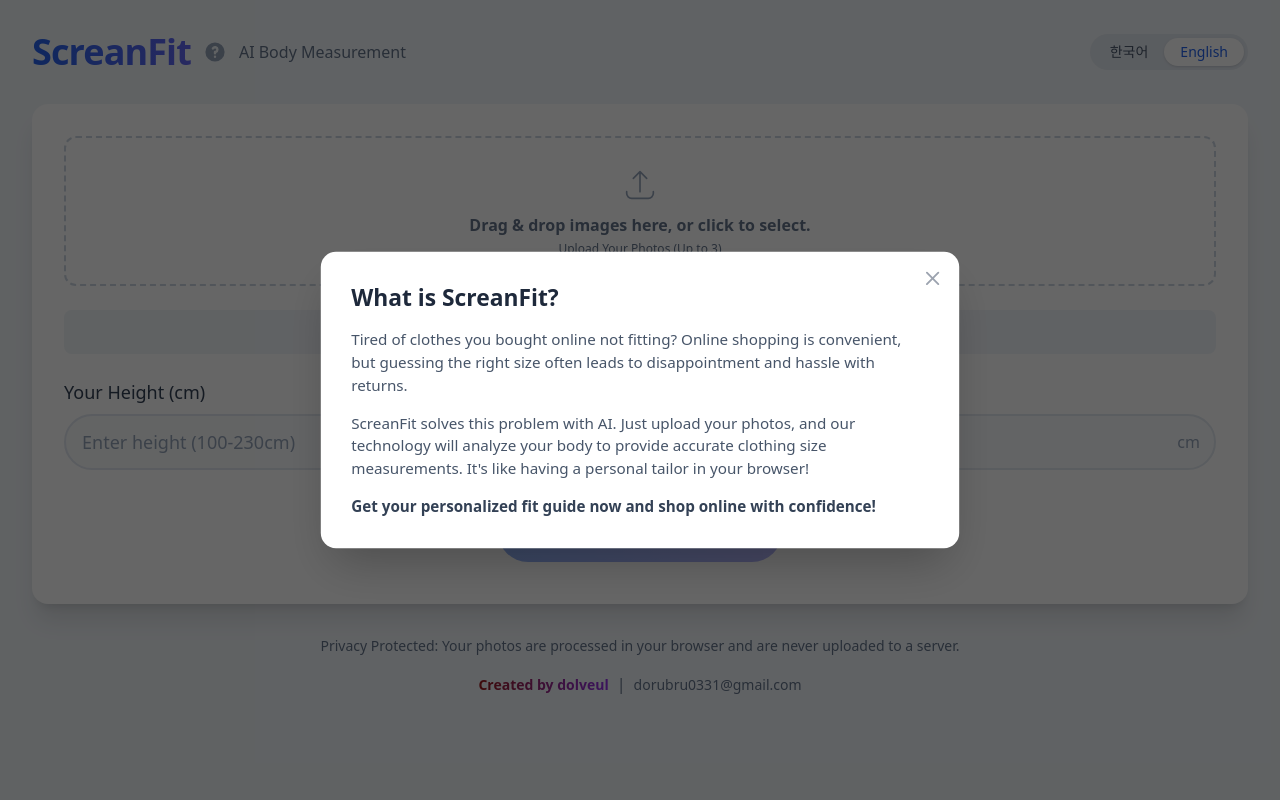
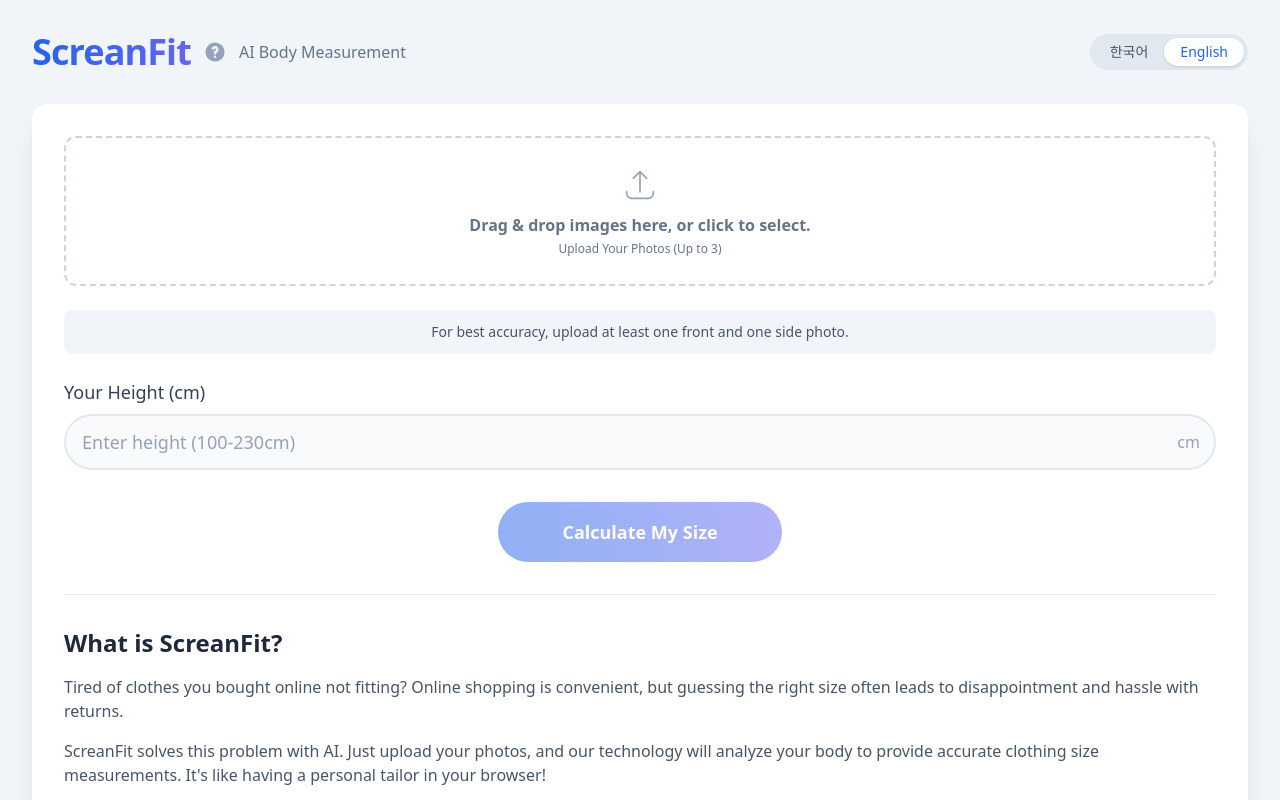
Before and after one commit to EveNight-Lab/screenfit, a React (Create React App) app: page / in a window 1280 px wide. Both pictures are taken after a click on the button "What is ScreanFit?". Shown: the top 800 px of the page. Built offline with nearby package versions, Linux system fonts and the light colour scheme; what @mediapipe/pose would draw is missing.

Commit message:
자동광고 도전

```diff
--- a/src/App.js
+++ b/src/App.js
@@ -3,7 +3,7 @@
 import Uploader from './components/Uploader';
 import ResultDisplay from './components/ResultDisplay';
 import { calculateBodyMeasurements } from './utils/measurement';
-import AdPlaceholder from './components/AdPlaceholder';
+import HelpSection from './components/HelpSection';
 
 function App() {
   const { t, i18n } = useTranslation();
@@ -32,7 +32,7 @@
 
   const [state, dispatch] = useReducer(reducer, initialState);
   const { measurements, error, isLoading, processedImages } = state;
-  const [isHelpModalOpen, setHelpModalOpen] = useState(false);
+  const [isHelpVisible, setHelpVisible] = useState(false);
 
   const loadingTips = useMemo(() => [
     t('loading_tip1'),
@@ -112,7 +112,6 @@
             processedImages={processedImages}
             onReset={resetState}
           />
-          <AdPlaceholder />
         </>
       );
     }
@@ -120,42 +119,19 @@
     return (
       <>
         <Uploader onAnalysis={handleAnalysis} />
-        <AdPlaceholder />
       </>
     );
   }
 
   return (
     <div className="bg-slate-100 dark:bg-gray-900 min-h-screen font-sans antialiased break-keep selection:bg-blue-200 dark:selection:bg-blue-800/50">
-      {isHelpModalOpen && (
-        <div
-          className="fixed inset-0 bg-black bg-opacity-60 flex justify-center items-center z-50 p-4 animate-fade-in-fast"
-          onClick={() => setHelpModalOpen(false)}
-        >
-          <div
-            className="bg-white dark:bg-gray-800 p-6 sm:p-8 rounded-2xl shadow-2xl max-w-2xl w-full relative transform transition-transform duration-300 scale-95 animate-slide-up"
-            onClick={(e) => e.stopPropagation()}
-          >
-            <button onClick={() => setHelpModalOpen(false)} className="absolute top-4 right-4 text-gray-400 hover:text-gray-600 dark:hover:text-gray-200 transition-colors">
-              <svg className="w-6 h-6" fill="none" stroke="currentColor" viewBox="0 0 24 24" xmlns="http://www.w3.org/2000/svg"><path strokeLinecap="round" strokeLinejoin="round" strokeWidth="2" d="M6 18L18 6M6 6l12 12"></path></svg>
-            </button>
-            <h2 className="text-2xl font-bold text-slate-800 dark:text-slate-100 mb-4">{t('help_title')}</h2>
-            <div className="text-slate-600 dark:text-slate-300 space-y-4">
-              <p>{t('help_p1')}</p>
-              <p>{t('help_p2')}</p>
-              <p className="font-semibold text-slate-700 dark:text-slate-200">{t('help_p3')}</p>
-            </div>
-          </div>
-        </div>
-      )}
-
       <div className="container mx-auto p-4 sm:p-6 lg:p-8">
         <header className="flex justify-between items-center mb-8">
           <div className="flex items-center gap-3">
             <h1 className="text-3xl sm:text-4xl font-bold tracking-tight bg-gradient-to-r from-blue-600 to-indigo-500 bg-clip-text text-transparent dark:[text-shadow:0_0_5px_rgba(255,255,255,0.5)]">
               <Trans i18nKey="main_title" />
             </h1>
-            <button onClick={() => setHelpModalOpen(true)} className="text-slate-400 hover:text-blue-600 dark:hover:text-blue-400 transition-colors" aria-label={t('help_title')}>
+            <button onClick={() => setHelpVisible(!isHelpVisible)} className="text-slate-400 hover:text-blue-600 dark:hover:text-blue-400 transition-colors" aria-label={t('help_title')}>
               <svg className="w-6 h-6" fill="currentColor" viewBox="0 0 20 20" xmlns="http://www.w3.org/2000/svg"><path fillRule="evenodd" d="M18 10a8 8 0 11-16 0 8 8 0 0116 0zm-8-3a1 1 0 00-.867.5 1 1 0 11-1.731-1A3 3 0 0113 8a3.001 3.001 0 01-2 2.83V11a1 1 0 11-2 0v-1a1 1 0 011-1 1 1 0 100-2zm0 8a1 1 0 100-2 1 1 0 000 2z" clipRule="evenodd"></path></svg>
             </button>
             <p className="text-sm sm:text-base text-slate-500 dark:text-slate-400 font-medium">{t('subtitle')}</p>
@@ -168,6 +144,11 @@
 
         <main className="bg-white dark:bg-gray-800 p-4 sm:p-8 rounded-2xl shadow-xl transition-all duration-300 min-h-[500px]">
           {renderContent()}
+          {isHelpVisible && (
+            <div className="mt-8 pt-8 border-t border-slate-200 dark:border-gray-700">
+              <HelpSection />
+            </div>
+          )}
         </main>
         <footer className="text-center mt-8 text-sm text-slate-500 dark:text-slate-400">
           <p>{t('privacy_note')}</p>
--- a/src/components/AdPlaceholder.js
+++ b/src/components/AdPlaceholder.js
@@ -1,29 +1,5 @@
-import React, { useEffect } from 'react';
-
-const AdPlaceholder = ({ style }) => {
-  useEffect(() => {
-    try {
-      // window.adsbygoogle이 배열이 아니면 초기화
-      if (!Array.isArray(window.adsbygoogle)) {
-        window.adsbygoogle = [];
-      }
-      // 광고를 요청합니다.
-      window.adsbygoogle.push({});
-    } catch (e) {
-      console.error("Adsense error:", e);
-    }
-  }, []);
-
-  return (
-    <div style={style}>
-      <ins className="adsbygoogle"
-           style={{ display: 'block' }}
-           data-ad-client="ca-pub-2526415204860627"
-           data-ad-slot="8183828185"
-           data-ad-format="auto"
-           data-full-width-responsive="true"></ins>
-    </div>
-  );
+const AdPlaceholder = () => {
+  return null;
 };
 
 export default AdPlaceholder;
--- /dev/null
+++ b/src/components/HelpSection.js
@@ -0,0 +1,19 @@
+import React from 'react';
+import { useTranslation } from 'react-i18next';
+
+const HelpSection = () => {
+  const { t } = useTranslation();
+
+  return (
+    <div className="animate-fade-in">
+      <h2 className="text-2xl font-bold text-slate-800 dark:text-slate-100 mb-4">{t('help_title')}</h2>
+      <div className="text-slate-600 dark:text-slate-300 space-y-4 prose prose-slate dark:prose-invert max-w-none">
+        <p>{t('help_p1')}</p>
+        <p>{t('help_p2')}</p>
+        <p className="font-semibold">{t('help_p3')}</p>
+      </div>
+    </div>
+  );
+};
+
+export default HelpSection;
```
